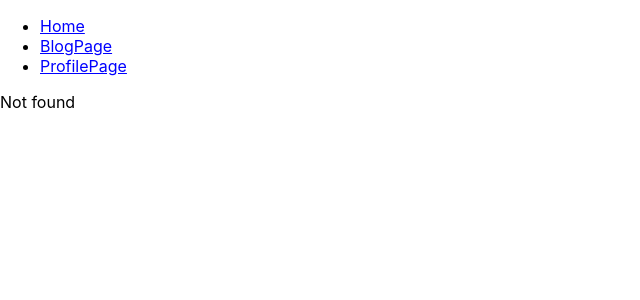
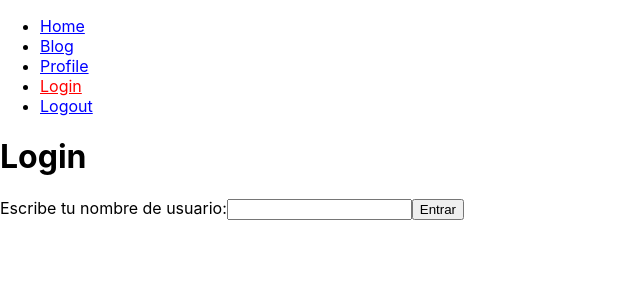
Before and after one commit to lexcode1227/curso-react-router, a React (Create React App) app: page /#/login in a window 1280 px wide. Before the commit this address had no page. Shown: the top 300 px of the page, without its empty margins (0-640 px from the left). Built offline with nearby package versions, Linux system fonts and the light colour scheme.

Commit message:
useAuth para el login y logout

```diff
--- a/src/App.js
+++ b/src/App.js
@@ -1,14 +1,18 @@
 import { HashRouter, Routes, Route } from "react-router-dom";
 import { Menu } from "./Menu";
+import { AuthProvider } from "./auth";
 import { HomePage } from "./HomePage";
 import { BlogPage } from "./BlogPage";
 import { ProfilePage } from "./ProfilePage";
 import { BlogPost } from "./BlogPost";
+import { LoginPage } from "./LoginPage";
+import { LogoutPage } from "./LogoutPage";
 
 function App() {
   return (
     <>
       <HashRouter>
+        <AuthProvider>
           <Menu />
 
           <Routes>
@@ -16,9 +20,12 @@
             <Route path="/blog" element={<BlogPage />} >
               <Route path=":slug" element={<BlogPost />} />
             </Route>
+            <Route path="/login" element={<LoginPage />} />
+            <Route path="/logout" element={<LogoutPage />} />
             <Route path="/profile" element={<ProfilePage />} />
             <Route path="*" element={<p>Not found</p>} />
           </Routes>
+        </AuthProvider>
       </HashRouter>
     </>
   );
--- /dev/null
+++ b/src/LoginPage.js
@@ -0,0 +1,27 @@
+import React from "react";
+import { useAuth } from "./auth";
+
+function LoginPage() {
+    const auth = useAuth();
+    const [username, setUsername] = React.useState("");
+
+    const login = (e) => {
+        e.preventDefault();
+        auth.login({ username });
+    }
+    return (
+        <>
+            <h1>Login</h1>
+            <form onSubmit={login}>
+                <label>Escribe tu nombre de usuario:</label>
+                <input
+                    value={username}
+                    onChange={e => setUsername(e.target.value)}
+                />
+                <button type="submit">Entrar</button>
+            </form>
+        </>
+    );
+}
+
+export { LoginPage };
--- /dev/null
+++ b/src/LogoutPage.js
@@ -0,0 +1,23 @@
+import React from "react";
+import { useAuth } from "./auth";
+
+function LogoutPage() {
+    const auth = useAuth();
+
+    const logout = (e) => {
+        e.preventDefault();
+        auth.logout();
+    }
+
+    return (
+        <>
+            <h1>Logout</h1>
+            <form onSubmit={logout}>
+                <label>¿Seguro que quieres salir?</label>
+                <button type="submit">Salir</button>
+            </form>
+        </>
+    );
+}
+
+export { LogoutPage };
--- a/src/Menu.js
+++ b/src/Menu.js
@@ -30,11 +30,19 @@
 });
 routes.push({
     to: "/blog",
-    text: "BlogPage",
+    text: "Blog",
 });
 routes.push({
     to: "/profile",
-    text: "ProfilePage",
+    text: "Profile",
+});
+routes.push({
+    to: "/login",
+    text: "Login",
+});
+routes.push({
+    to: "/logout",
+    text: "Logout",
 });
 
 export { Menu };
--- a/src/ProfilePage.js
+++ b/src/ProfilePage.js
@@ -1,8 +1,14 @@
 import React from "react";
+import { useAuth } from "./auth";
 
 function ProfilePage() {
+    const auth = useAuth();
+
     return (
-        <h1>ProfilePage</h1>
+        <>
+            <h1>Perfil</h1>
+            <p>Welcome, {auth.user.username} </p>
+        </>
     )
 }
 
--- /dev/null
+++ b/src/auth.js
@@ -0,0 +1,31 @@
+import React from "react";
+import { useNavigate } from "react-router-dom";
+
+const AuthContext = React.createContext();
+
+function AuthProvider({ children }) {
+    const navigate = useNavigate()
+    const [user, setUser] = React.useState(null);
+    const login = ({ username }) => {
+        setUser({ username });
+        navigate("/profile");
+    }
+    const logout = () => {
+        setUser(null);
+        navigate("/");
+    }
+
+    const auth = { user, login, logout }
+    return (
+        <AuthContext.Provider value={auth} >
+            { children }
+        </AuthContext.Provider>
+    );
+}
+
+function useAuth() {
+    const auth = React.useContext(AuthContext);
+    return auth;
+}
+
+export { AuthProvider, useAuth, }
```
Lines whose indentation alone changed are shown as unchanged.
